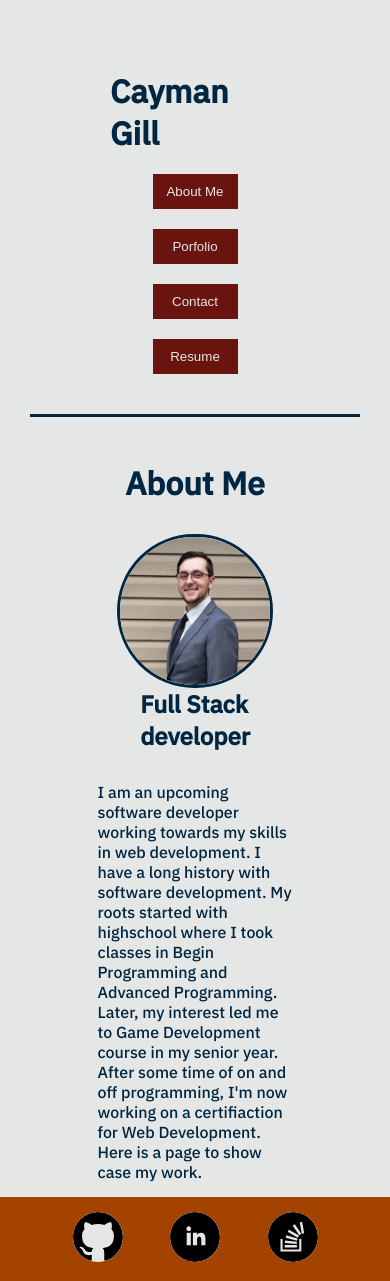
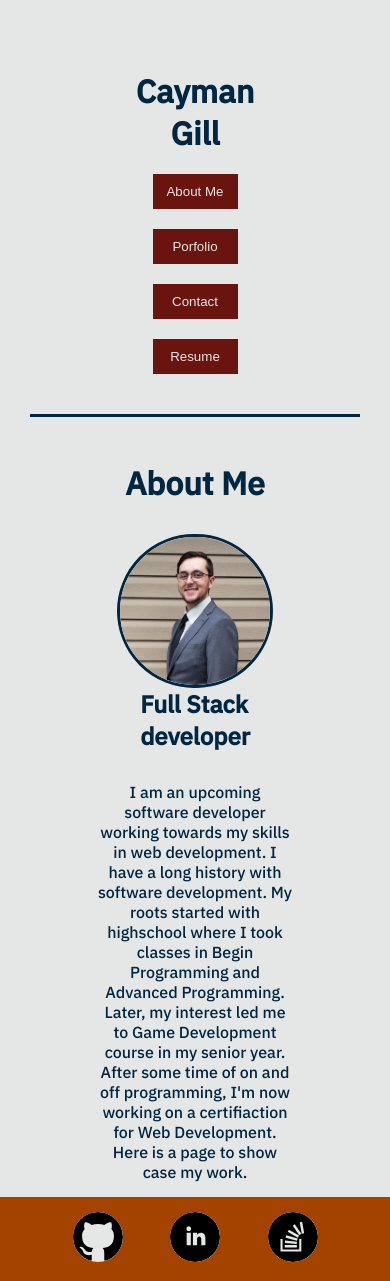
Before and after one commit to MaziveVelocity/React-Portfolio, a React (Create React App) app: page / in a window 390 px wide. Built offline with nearby package versions, Linux system fonts and the light colour scheme.

Commit message:
finished up css and breakpoints

```diff
--- a/src/App.css
+++ b/src/App.css
@@ -105,6 +105,9 @@ nav {
 }
 
 .Portfolio a img {
+    width: 100%;
+    height: auto;
+    min-width: 300px;
     box-shadow: 0px 0px 0px rgba(0, 0, 0, 0.5);
     transition: box-shadow 0.3s ease-in-out;
 }
@@ -116,7 +119,6 @@ nav {
 .Contact {
     display: flex;
     align-items: center;
-    width: 50%;
 }
 
 .Contact form {
@@ -125,6 +127,7 @@ nav {
     align-items: center;
     border-radius: 20px;
     width: 100%;
+    min-width: 350px;
     background-color: var(--third-color);
 }
 
@@ -145,8 +148,14 @@ nav {
     padding: 5px;
     outline: none;
     margin-bottom: 30px;
-    max-width: 75%;
+    width: 80%;
     resize: horizontal;
+}
+
+.Resume img {
+    width: 100%;
+    height: auto;
+    min-width: 500px;
 }
 
 .Footer {
@@ -204,6 +213,17 @@ nav {
     }
 }
 
+@media screen and (max-width: 480px){
+    .Header h1 {
+        text-align: center;
+    }
+
+    p {
+        text-align: center;
+    }
+}
+
+
 @keyframes nav-buttons {
     from {
         width: 85px;
```
